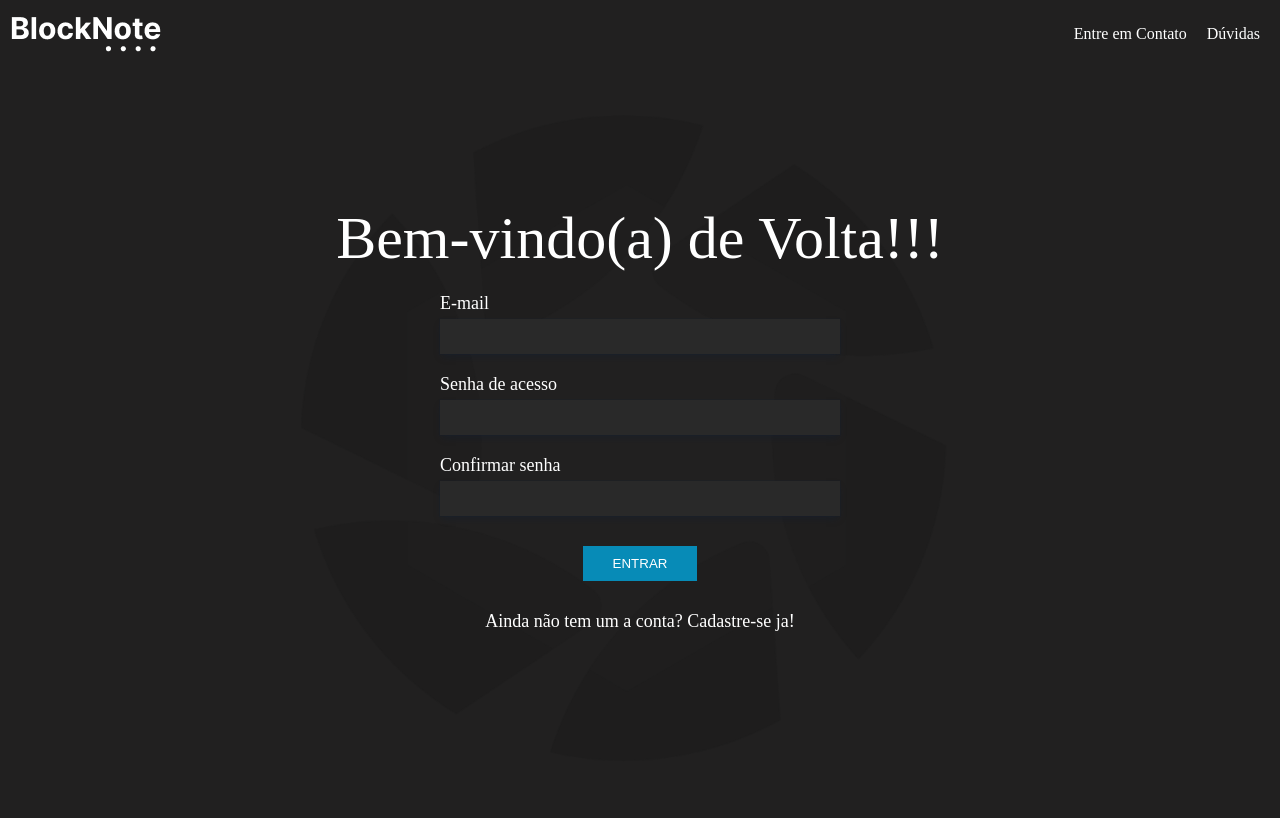
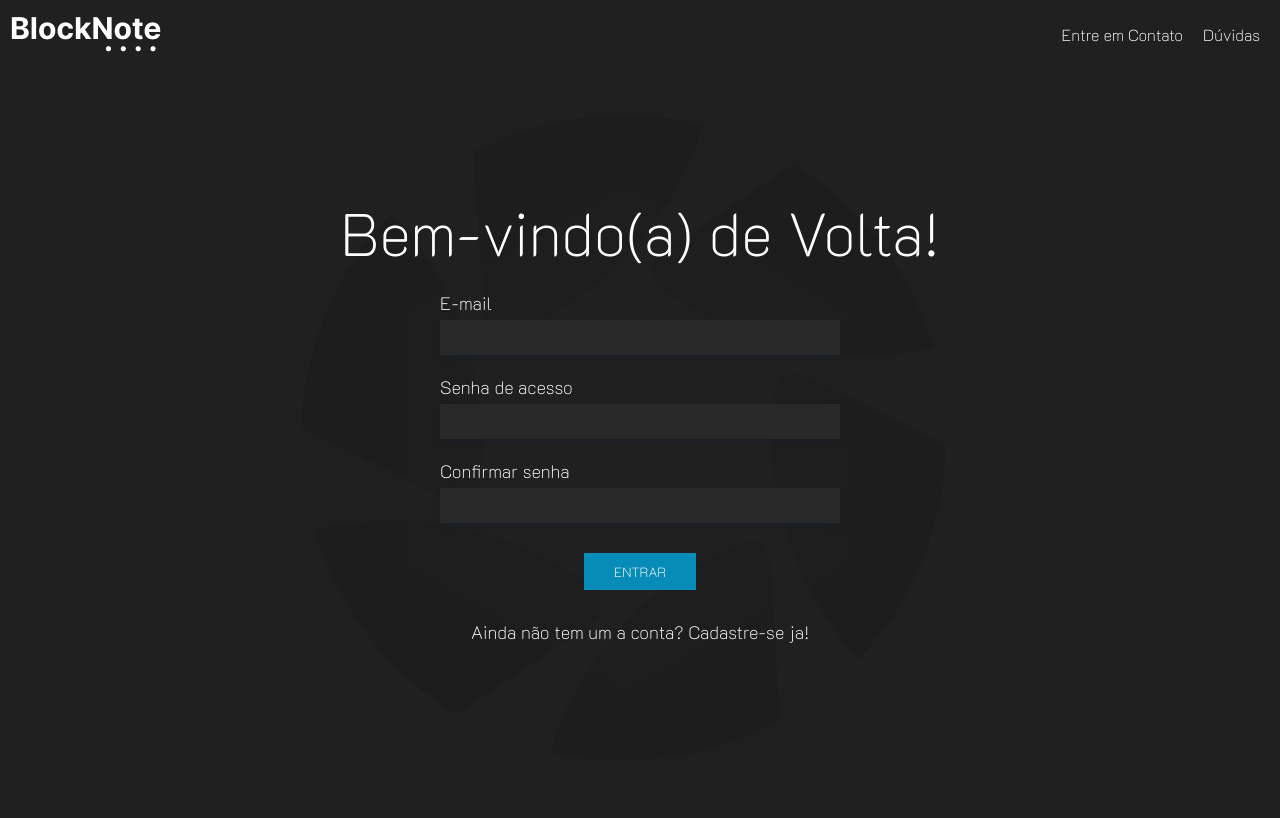
Before and after one commit to guidionisio5/blocknote, a PHP site: page / in a window 1280 px wide. Run offline with PHP 8.4, Linux system fonts and the light colour scheme; some libraries are stand-ins or nearby versions.

Commit message:
importação da fonte

```diff
--- a/index.html
+++ b/index.html
@@ -27,7 +27,7 @@
 
     <div class="container">
         <form id="loginUser" class="form">
-            <p class="p">Bem-vindo(a) de Volta!!!</p>
+            <p class="p">Bem-vindo(a) de Volta!</p>
             <div class="item">
                 <label for="usuario" class="label">E-mail</label>
                 <input type="text" name="usuario" id="usuario" class="input">
--- a/page/assets/css/login.css
+++ b/page/assets/css/login.css
@@ -1,7 +1,10 @@
+@import url('https://fonts.googleapis.com/css2?family=K2D:wght@100&display=swap');
+
 *{
     box-sizing: border-box;
     padding: 0;
     margin: 0;
+    font-family: 'K2D', sans-serif;
 }
 
 
```
